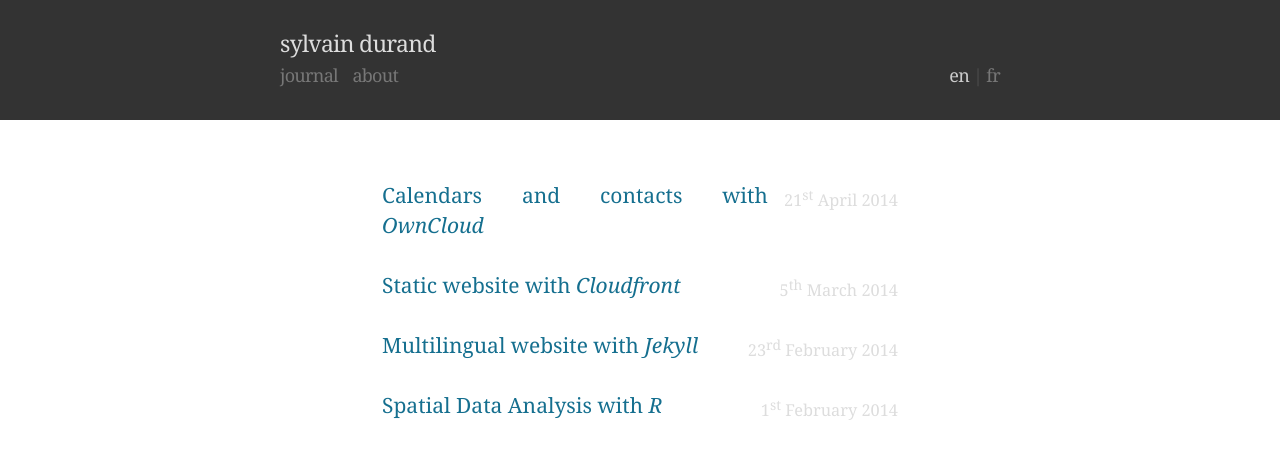
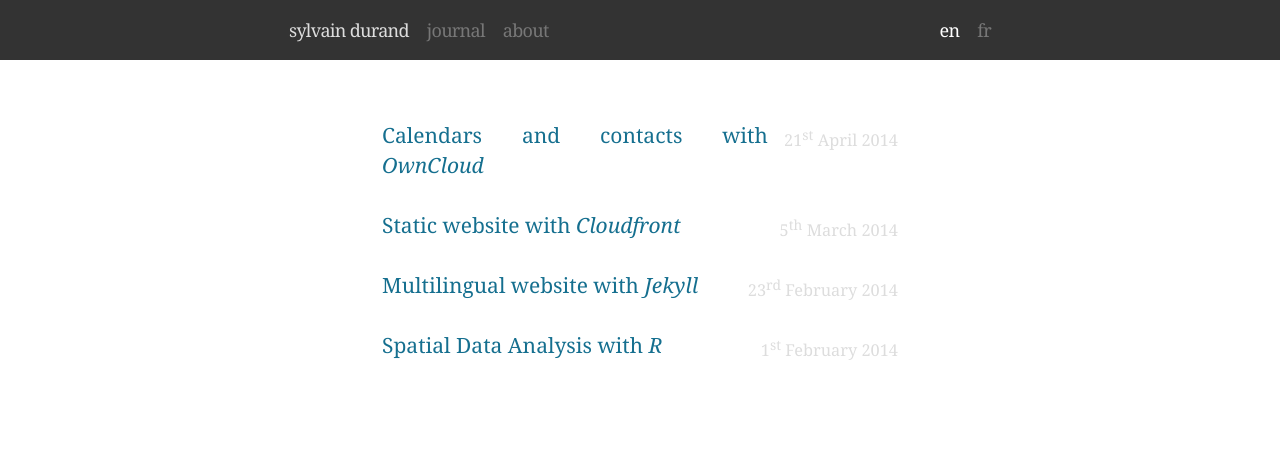
Before and after one commit to simonmeggle/simonmeggle.github.io, a Jekyll site: the page built from index.html, in a window 1280 px wide. Shown: the top 459 px of the page. Built offline with Jekyll 4.4.1, drawn with Linux system fonts in a browser that asks for light colours.

Commit message:
New navbar

```diff
--- a/_layouts/default.html
+++ b/_layouts/default.html
@@ -14,14 +14,6 @@
 </head>
 <body>
 
-<div class="nav">
-  <ul>
-    <li class="logo"><a href="{{site.nav[lang].journal.url}}">sylvain durand</a></li>
-    <li class="lang">{% if lang != 'fr' %}<span>en</span> {% if page.trans %} | <a href="{{page.trans}}">fr</a>{% endif %}{% else %}{% if page.trans %} <a href="{{page.trans}}">en</a> | {% endif %}<span>fr</span>{% endif %}</li>
-    {% for menu in site.nav[lang] %}<li><a href="{{menu[1].url}}" {% if page.url == menu[1].url %}class="active"{% endif %}>{{menu[1].title}}</a></li>{% endfor %}
-  </ul>
-</div>
-
 <div class="article">
 {% for cat in site.cat %}{% capture path %}/{{lang}}/{{cat[1]}}/{% endcapture %}{% if page.path contains path %}
 <div class="header">
@@ -32,4 +24,15 @@
 {% include typo.html content=content lang=lang %}
 </div>
 
+<div class="nav">
+  <ul>
+    <li class="logo"><a href="{{site.nav[lang].journal.url}}">sylvain durand</a></li>
+    <li class="lang">{% if lang != 'en' %}{% if page.trans %}<a href="{{page.url}}" class="active">fr</a>
+    <li class="lang">{% endif %}<a href="{{page.trans}}">en</a>{% else %}<a href="{{page.trans}}">fr</a>{% if page.trans %}</li>
+    <li class="lang"><a href="{{page.url}}" class="active">en</a>{% endif %}{% endif %}</li>
+
+    {% for menu in site.nav[lang] %}<li><a href="{{menu[1].url}}" {% if page.url == menu[1].url %}class="active"{% endif %}>{{menu[1].title}}</a></li>{% endfor %}
+  </ul>
+</div>
+
 </html>
--- a/static/assets/style.sass
+++ b/static/assets/style.sass
@@ -24,7 +24,7 @@ $width: 32em
 
 body
   font: #{$main/16}em / $line "PT Serif", Georgia, serif
-  margin: 4*$line+em 0
+  margin: 2*$line+em 0
 a
   color: #156f8f
   text-decoration: none
@@ -32,10 +32,7 @@ a
     color: #0c4255
 
 
-
-
 // Main
-
 
 img
   margin: 3em auto
@@ -214,48 +211,31 @@ h3
   position: fixed
   top: 0
   width: 100%
-  padding: $line+em 0
   background: #333
   letter-spacing: -0.04em
-  cursor: default
-  z-index: 1
 
   ul
     max-width: $width * 1.25
-    padding: 0 $line+em
+    padding: $line/2+em $line+em
+    height: 1*$line+em
+
+  a
+    display: block
+    float: left
+    padding: 0 .5em
+    color: #777
+
+    &:hover, &:active
+      color: white
+
+  .lang
+    float: right
+    .active
+      color: white
 
 
-  li
-    display: inline
-    color: #ccc
-
-    a
-      padding-right: 0.8em
-      color: #777
-
-      &:hover, &:active
-        color: white
-  .lang
-    float: right
-    color: #4d4d4d
-
-    span
-      color: #ccc
-
-    a
-      padding: 0
-
-  .logo
-    display: block
-    text-transform: lowercase
-
-    a
-      color: #ddd
-      font-size: 1.277em
-      line-height: 0
-
-      &:hover, &:active
-        color: #fff
+  .logo a
+    color: #ddd
 
 
 // Code
```
